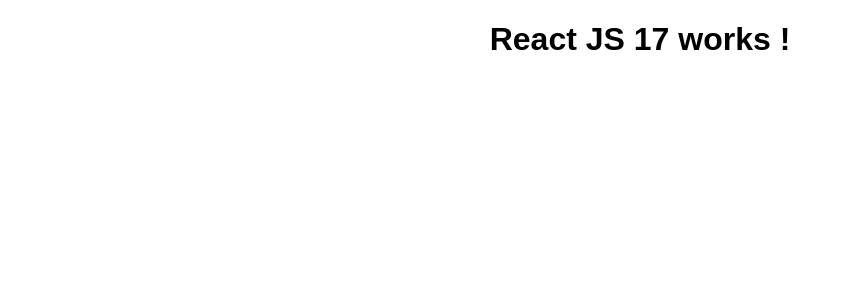
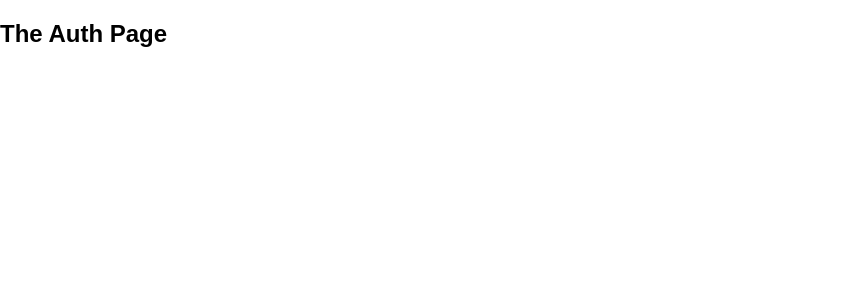
Before and after one commit to AmirMustafa/graphql-react-express-event-booking, a React (Create React App) app in the folder frontend/: page /auth in a window 1280 px wide. Shown: the top 300 px of the page, without its empty margins (0-851 px from the left). Built offline with nearby package versions, Linux system fonts and the light colour scheme.

Commit message:
feat: react routes - skeleton

```diff
--- a/frontend/package.json
+++ b/frontend/package.json
@@ -11,6 +11,7 @@
     "babel-preset-react-app": "^10.0.1",
     "react": "^17.0.2",
     "react-dom": "^17.0.2",
+    "react-router-dom": "^6.22.3",
     "react-scripts": "5.0.1",
     "web-vitals": "^2.1.4"
   },
--- a/frontend/src/App.js
+++ b/frontend/src/App.js
@@ -1,11 +1,31 @@
-import './App.css';
+// App.js
+import React from 'react';
+import { BrowserRouter as Router, Routes, Route, Navigate } from 'react-router-dom';
+import AuthPage from './pages/Auth';
 
-function App() {
+const App = () => {
   return (
-    <div className="App">
-      <h1>React JS 17 works !</h1>
-    </div>
+    <Router>
+      <div>
+        {/* <nav>
+          <ul>
+            <li>
+              <a href="/auth">Auth</a>
+            </li>
+          </ul>
+        </nav> */}
+
+        <Routes>
+          {/* Redirect from root to /about */}
+          <Route path="/" element={<Navigate to="/auth" />} />
+          <Route path="/auth" element={<AuthPage />} />
+          <Route path="/events" element={null} />
+          <Route path="/bookings" element={null} />
+          {/* <Route path="*" element={<NotFound />} /> */}
+        </Routes>
+      </div>
+    </Router>
   );
-}
+};
 
 export default App;
--- /dev/null
+++ b/frontend/src/pages/Auth.js
@@ -0,0 +1,10 @@
+import React from 'react';
+
+const Auth = () => {
+    return (
+        <div>
+            <h2>The Auth Page</h2>
+        </div>
+    );
+}
+export default Auth;
```
Also changed, not shown: 1 other file (tests, documents, lock files or other folders).
